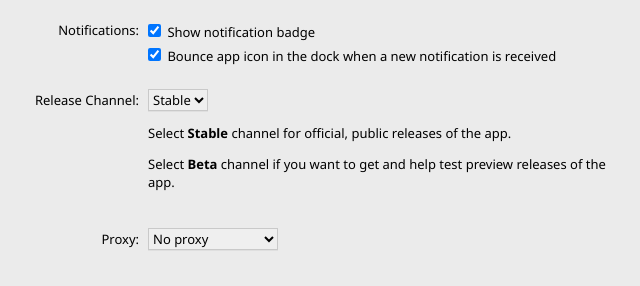
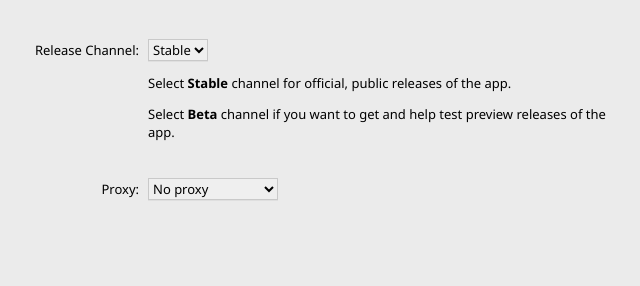
Before and after one commit to Automattic/wp-desktop, an Electron app: page public_desktop/preferences.html in a window 1280 px wide. Shown: the whole page, without its empty margins (319-959 px from the left). Drawn offline with Linux system fonts and the light colour scheme; no server answers.

Commit message:
Fix Linux preferences to not display options that dont work on the platform

```diff
--- a/public_desktop/preferences.html
+++ b/public_desktop/preferences.html
@@ -80,7 +80,7 @@
 
 <div class="options">
 	<table class="option-group">
-		<tr>
+		<tr class="option-notifications">
 			<td class="option-title"><span>Notifications: </span></td>
 			<td><label><input type="checkbox" name="notification-badge"> Show notification badge </label></td>
 		</tr>
@@ -156,6 +156,10 @@
 
 		if ( navigator.platform === 'Win32' ) {
 			document.querySelector( '.option-bounce' ).style.display = 'none';
+		}
+		else if ( navigator.platform === 'Linux x86_64' ) {
+			document.querySelector( '.option-bounce' ).style.display = 'none';
+			document.querySelector( '.option-notifications' ).style.display = 'none';
 		}
 
 		this.setSelect( 'select[name=proxy-type]', settings.getSetting( 'proxy-type' ) );
```
